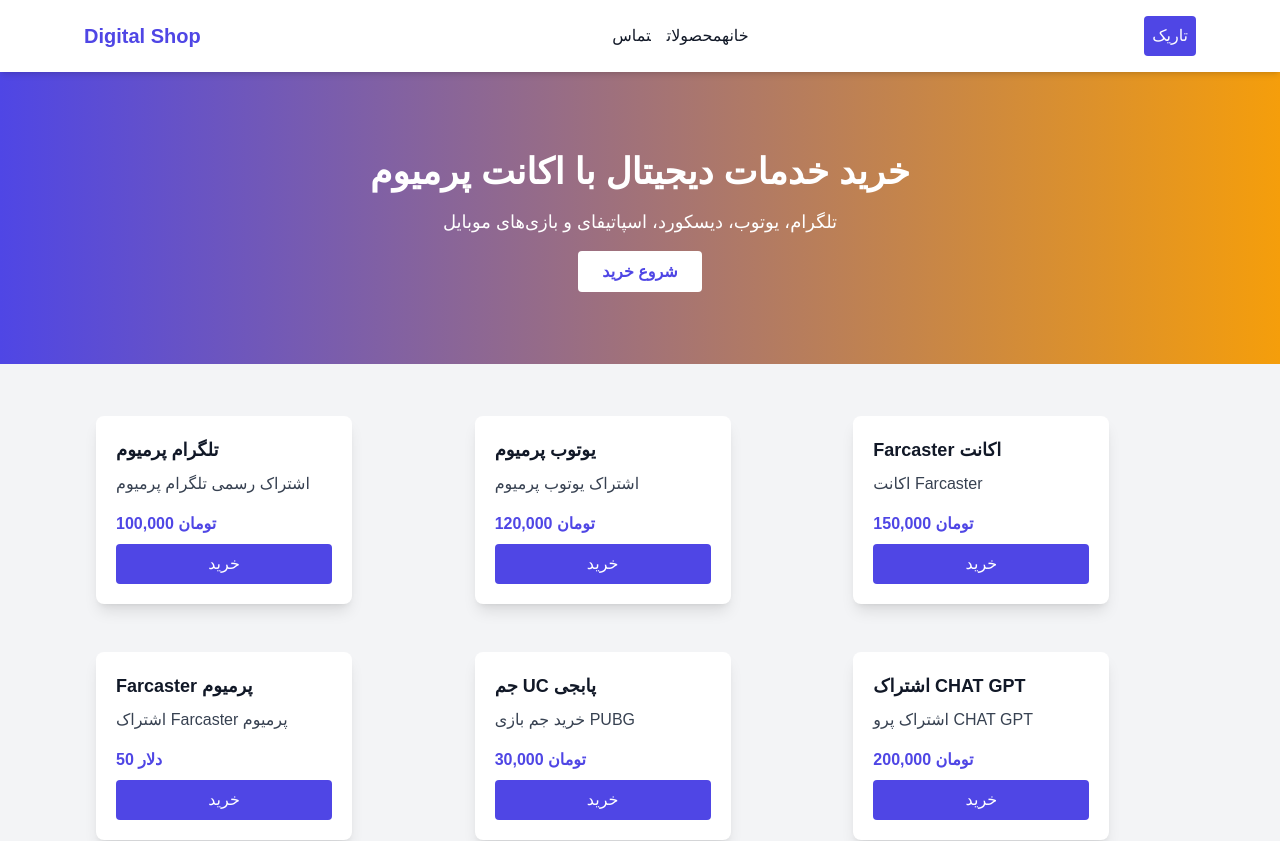
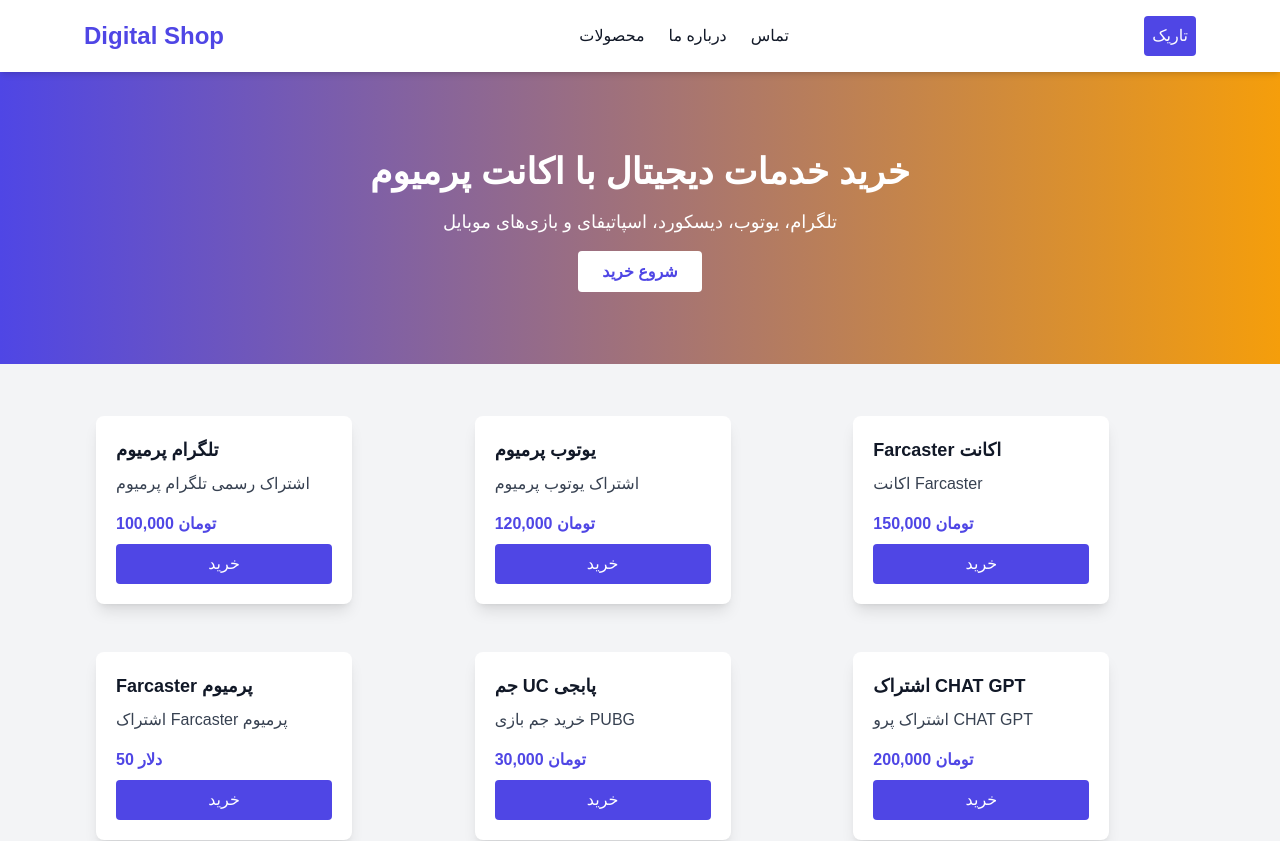
Before and after one commit to Fredrickadler/Fredrick, a Next.js app: page / in a window 1280 px wide. Shown: the top 841 px of the page. Built offline with nearby package versions, Linux system fonts and the light colour scheme; a web font is replaced by a local one.

Commit message:
Update Header.tsx

```diff
--- a/components/Header.tsx
+++ b/components/Header.tsx
@@ -2,15 +2,16 @@ import DarkModeToggle from './DarkModeToggle';
 
 export default function Header() {
   return (
-    <header className="bg-white dark:bg-gray-800 shadow-md sticky top-0 z-50">
+    <header className="bg-white dark:bg-gray-800 shadow-md sticky top-0 z-50 transition-colors">
       <div className="max-w-6xl mx-auto px-5 py-4 flex justify-between items-center">
-        <h1 className="font-bold text-xl text-primary">Digital Shop</h1>
-        <nav className="space-x-4">
-          <a href="#" className="hover:text-primary">خانه</a>
-          <a href="#" className="hover:text-primary">محصولات</a>
-          <a href="#" className="hover:text-primary">تماس</a>
+        <h1 className="font-bold text-2xl text-primary">Digital Shop</h1>
+        <nav className="space-x-6 hidden md:flex">
+          <a href="#products" className="hover:text-primary transition-colors">محصولات</a>
+          <a href="#about" className="hover:text-primary transition-colors">درباره ما</a>
+          <a href="#contact" className="hover:text-primary transition-colors">تماس</a>
         </nav>
         <DarkModeToggle />
+        <button className="md:hidden p-2 bg-primary text-white rounded-lg">منو</button>
       </div>
     </header>
   )
```
